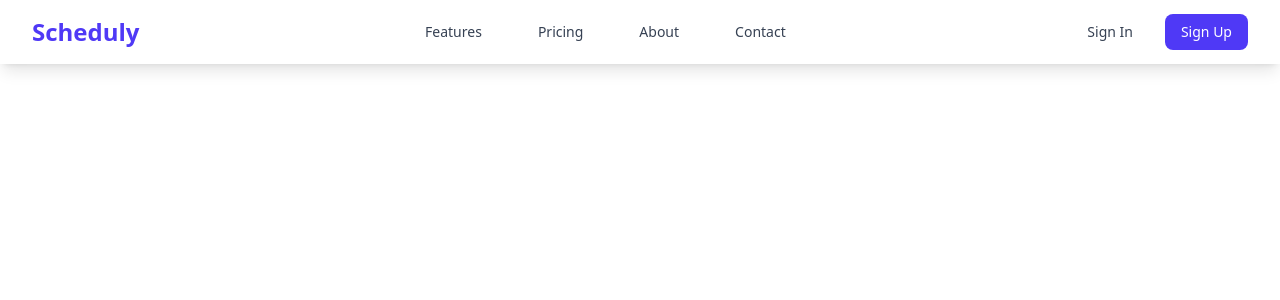
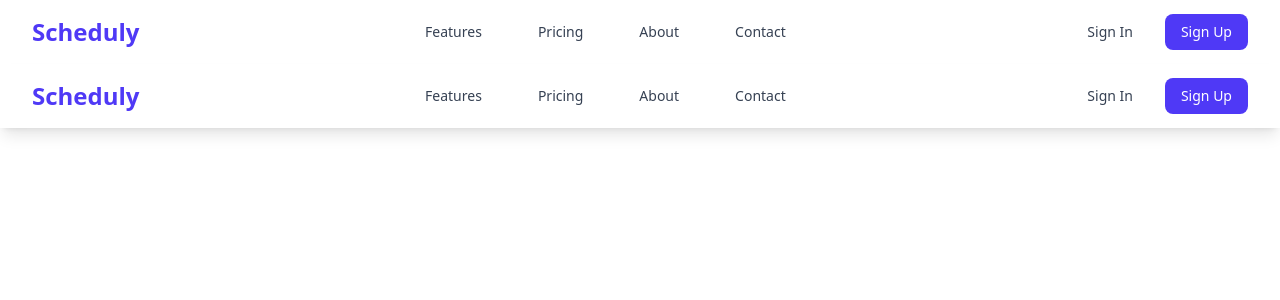
Before and after one commit to aashishgrinds/Scheduly, a Next.js app: page / in a window 1280 px wide. Shown: the top 300 px of the page. Built offline with nearby package versions, Linux system fonts and the light colour scheme; no server answers.

Commit message:
add:footer

```diff
--- a/src/app/layout.tsx
+++ b/src/app/layout.tsx
@@ -1,13 +1,8 @@
 import type { Metadata } from "next";
 import { Geist, Geist_Mono } from "next/font/google";
-import {
-  ClerkProvider,
-  SignInButton,
-  SignUpButton,
-  SignedIn,
-  SignedOut,
-  UserButton,
-} from "@clerk/nextjs";
+import { ClerkProvider } from "@clerk/nextjs";
+import { Navbar } from "@/components/landing/Navbar";
+import { Footer } from "@/components/landing/Footer";
 import "./globals.css";
 
 const geistSans = Geist({
@@ -34,10 +29,11 @@
     <ClerkProvider>
       <html lang="en">
         <body
-          className={`${geistSans.variable} ${geistMono.variable} antialiased`}
+          className={`${geistSans.variable} ${geistMono.variable} antialiased min-h-screen flex flex-col`}
         >
-
-          {children}
+          <Navbar />
+          <main className="flex-1">{children}</main>
+          <Footer />
         </body>
       </html>
     </ClerkProvider>
--- a/src/components/landing/footer.tsx
+++ /dev/null
@@ -1,7 +0,0 @@
-import React from 'react'
-
-export const footer = () => {
-  return (
-    <div>footer</div>
-  )
-}
```
